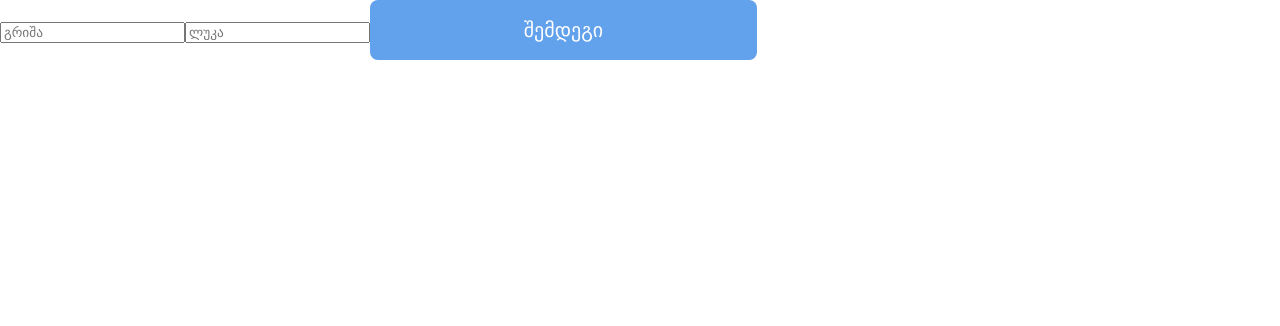
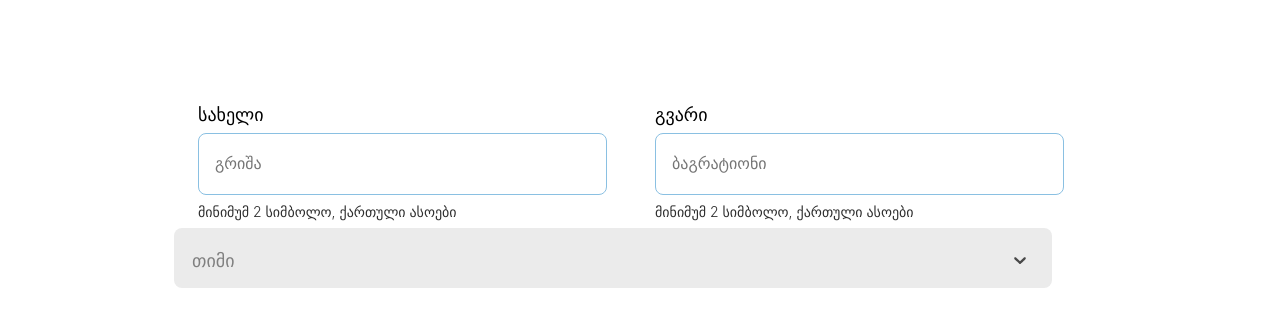
Before and after one commit to lukamindo/Redberry-Pcfy, a React (Create React App) app: page / in a window 1280 px wide. Shown: the top 326 px of the page. Built offline with nearby package versions, Linux system fonts and the light colour scheme.

Commit message:
add react select n try to style it

```diff
--- a/package.json
+++ b/package.json
@@ -10,6 +10,7 @@
     "react-dom": "^18.2.0",
     "react-hook-form": "^7.34.2",
     "react-scripts": "5.0.1",
+    "react-select": "^5.4.0",
     "styled-components": "^5.3.5",
     "web-vitals": "^2.1.4"
   },
--- a/src/index.css
+++ b/src/index.css
@@ -1,13 +1,17 @@
 body {
   margin: 0;
-  font-family: -apple-system, BlinkMacSystemFont, 'Segoe UI', 'Roboto', 'Oxygen',
-    'Ubuntu', 'Cantarell', 'Fira Sans', 'Droid Sans', 'Helvetica Neue',
+  font-family: -apple-system, BlinkMacSystemFont, "Segoe UI", "Roboto", "Oxygen",
+    "Ubuntu", "Cantarell", "Fira Sans", "Droid Sans", "Helvetica Neue",
     sans-serif;
   -webkit-font-smoothing: antialiased;
   -moz-osx-font-smoothing: grayscale;
 }
 
 code {
-  font-family: source-code-pro, Menlo, Monaco, Consolas, 'Courier New',
+  font-family: source-code-pro, Menlo, Monaco, Consolas, "Courier New",
     monospace;
 }
+
+p {
+  margin: 0;
+}
--- /dev/null
+++ b/src/library/component/input/FormInput.js
@@ -0,0 +1,17 @@
+import React from "react";
+import {
+  StyledInputWrapper,
+  StyledInputLabel,
+  StyledInputMessage,
+  StyledInput,
+} from "./FormInput.styled";
+
+const FormInput = ({ label, register, required, hintMessage, placeholder }) => (
+  <StyledInputWrapper>
+    {label && <StyledInputLabel>{label}</StyledInputLabel>}
+    <StyledInput placeholder={placeholder} {...register(label, { required })} />
+    {hintMessage && <StyledInputMessage>{hintMessage}</StyledInputMessage>}
+  </StyledInputWrapper>
+);
+
+export default FormInput;
--- /dev/null
+++ b/src/library/component/input/FormInput.styled.js
@@ -0,0 +1,30 @@
+import styled from "styled-components";
+
+export const StyledInput = styled.input`
+  border: 1.8px solid #8ac0e2;
+  border-radius: 8px;
+  width: 375px;
+  height: 20px;
+  padding: 20px 16px;
+  font-weight: 400;
+  font-size: 16px;
+  color: rgba(0, 0, 0, 0.6);
+  margin: 8px 0px;
+
+  &:focus {
+    outline: none;
+  }
+`;
+export const StyledInputLabel = styled.p`
+  font-weight: 500;
+  font-size: 18px;
+  color: #000000;
+`;
+export const StyledInputMessage = styled.p`
+  font-size: 14px;
+  font-weight: 300;
+  color: #2e2e2e;
+`;
+export const StyledInputWrapper = styled.div`
+  padding: 8px 24px;
+`;
--- a/src/library/component/input/Input.js
+++ /dev/null
@@ -1,18 +0,0 @@
-import React from "react";
-import { StyledInput } from "./Input.styled";
-
-const Input = ({
-  type = "text",
-  register,
-  label,
-  validationText,
-  placeholder,
-}) => {
-  return (
-    <>
-      <input type={type} placeholder={placeholder}></input>
-    </>
-  );
-};
-
-export default Input;
--- a/src/library/component/input/Input.styled.js
+++ /dev/null
@@ -1,8 +0,0 @@
-import styled from "styled-components";
-
-export const StyledInput = styled.input`
-  border: 1.8px solid #8ac0e2;
-  border-radius: 8px;
-  width: 407px;
-  height: 60px;
-`;
--- a/src/pages/Form/EmployeeSection.js
+++ b/src/pages/Form/EmployeeSection.js
@@ -1,18 +1,91 @@
-import Input from "library/component/input/Input";
+import React from "react";
 import { useForm } from "react-hook-form";
 import Button from "library/component/button/Button";
+import Input from "library/component/input/FormInput";
+import { StyledForm, StyledTwoInputWrapper } from "./FormWrapper.styled";
+import Select from "react-select";
 
 function EmployeeSection() {
   const { register, handleSubmit } = useForm();
-  //სახელის_ვალიდაცია_ობიექტი_უნდა_იყოს
+
+  const onSubmit = (data) => {
+    console.log(data);
+  };
+
+  const options = [
+    { value: "chocolate", label: "Chocolate" },
+    { value: "strawberry", label: "Strawberry" },
+    { value: "vanilla", label: "Vanilla" },
+  ];
+
+  const customStyles = {
+    control: (styles) => ({
+      ...styles,
+      backgroundColor: "#EBEBEB",
+      width: "878px",
+      height: "60px",
+      border: "none",
+      boxShadow: "none",
+      borderRadius: "8px",
+    }),
+    valueContainer: (styles) => ({
+      ...styles,
+      paddingLeft: "16px",
+      fontSize: "18px",
+      fontWeight: "500",
+    }),
+    indicatorSeparator: () => ({ display: "none" }),
+    // indicatorsContainer: () => ({ padding: "25px" }),
+    dropdownIndicator: (styles) => ({
+      ...styles,
+      color: "#484848",
+      padding: "22px",
+      ":hover": {},
+    }),
+    menu: (styles) => ({
+      ...styles,
+      width: "878px",
+      margin: "0",
+      borderRadius: "8px",
+      border: "0px",
+      filter: "drop-shadow(0px 4px 34px rgba(0, 0, 0, 0.25))",
+      fontWeight: "400",
+      fontSize: "18px",
+    }),
+    option: (styles) => ({
+      ...styles,
+      height: "41px",
+    }),
+  };
+
   return (
-    <>
-      <form onSubmit={handleSubmit((data) => console.log(data))}>
-        <input {...register("firstName")} placeholder="გრიშა"></input>
-        <Input {...register("lastName")} placeholder="ლუკა"></Input>
-        <Button>შემდეგი</Button>
-      </form>
-    </>
+    <StyledForm onSubmit={handleSubmit(onSubmit)}>
+      <StyledTwoInputWrapper>
+        <Input
+          hintMessage="მინიმუმ 2 სიმბოლო, ქართული ასოები"
+          label="სახელი"
+          register={register}
+          placeholder="გრიშა"
+          required
+        />
+
+        <Input
+          hintMessage="მინიმუმ 2 სიმბოლო, ქართული ასოები"
+          label="გვარი"
+          register={register}
+          placeholder="ბაგრატიონი"
+          required
+        />
+      </StyledTwoInputWrapper>
+      <Select
+        options={options}
+        styles={customStyles}
+        placeholder="თიმი"
+        isSearchable={false}
+      />
+
+      {/* <Button>შემდეგი</Button> */}
+    </StyledForm>
   );
 }
 
--- /dev/null
+++ b/src/pages/Form/FormWrapper.styled.js
@@ -0,0 +1,11 @@
+import styled from "styled-components";
+
+export const StyledForm = styled.form`
+  display: flex;
+  flex-direction: column;
+  padding: 96px 174px 44px 174px;
+`;
+
+export const StyledTwoInputWrapper = styled.div`
+  display: flex;
+`;
```
Also changed, not shown: 1 other file (tests, documents, lock files or other folders).
